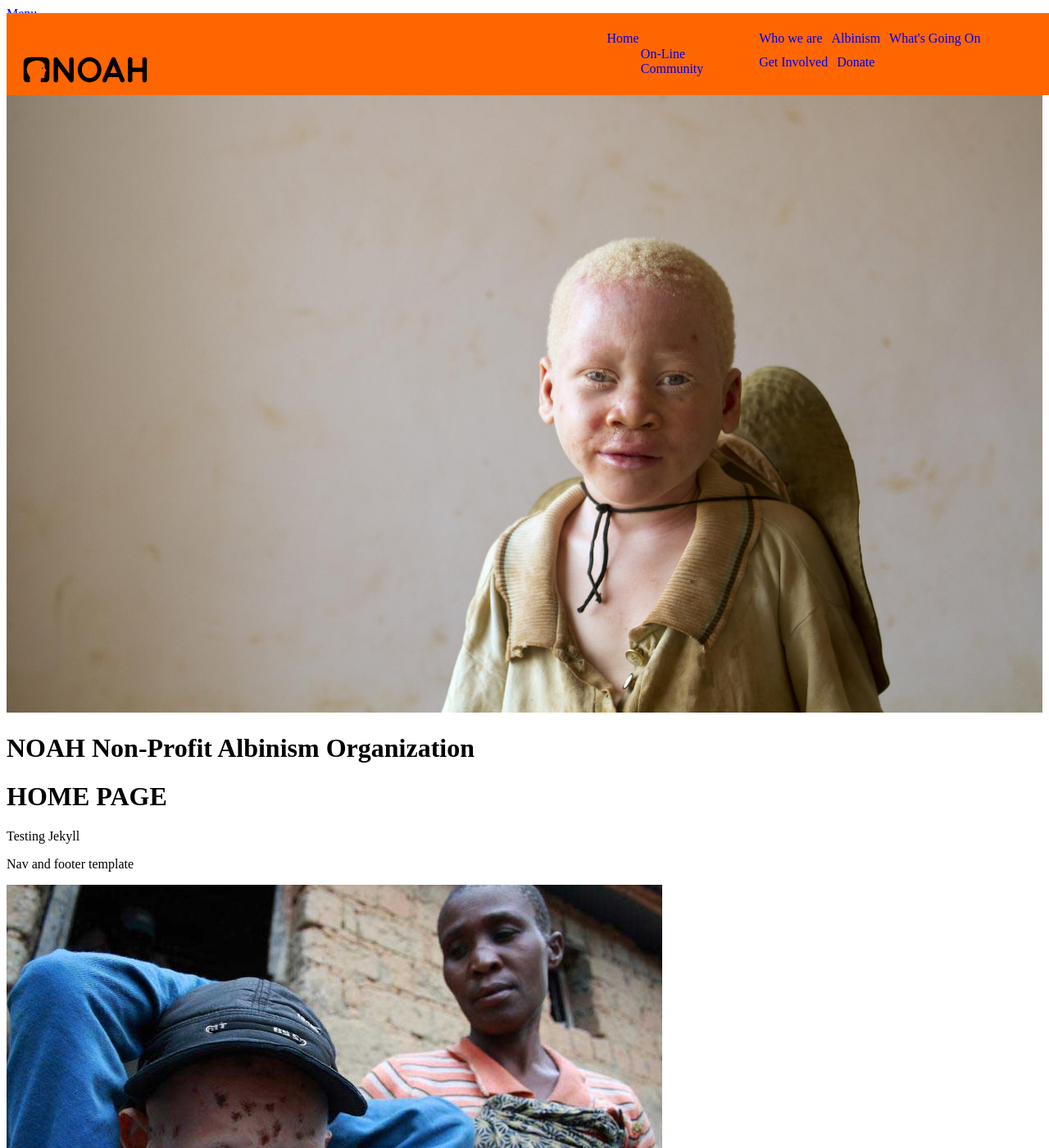
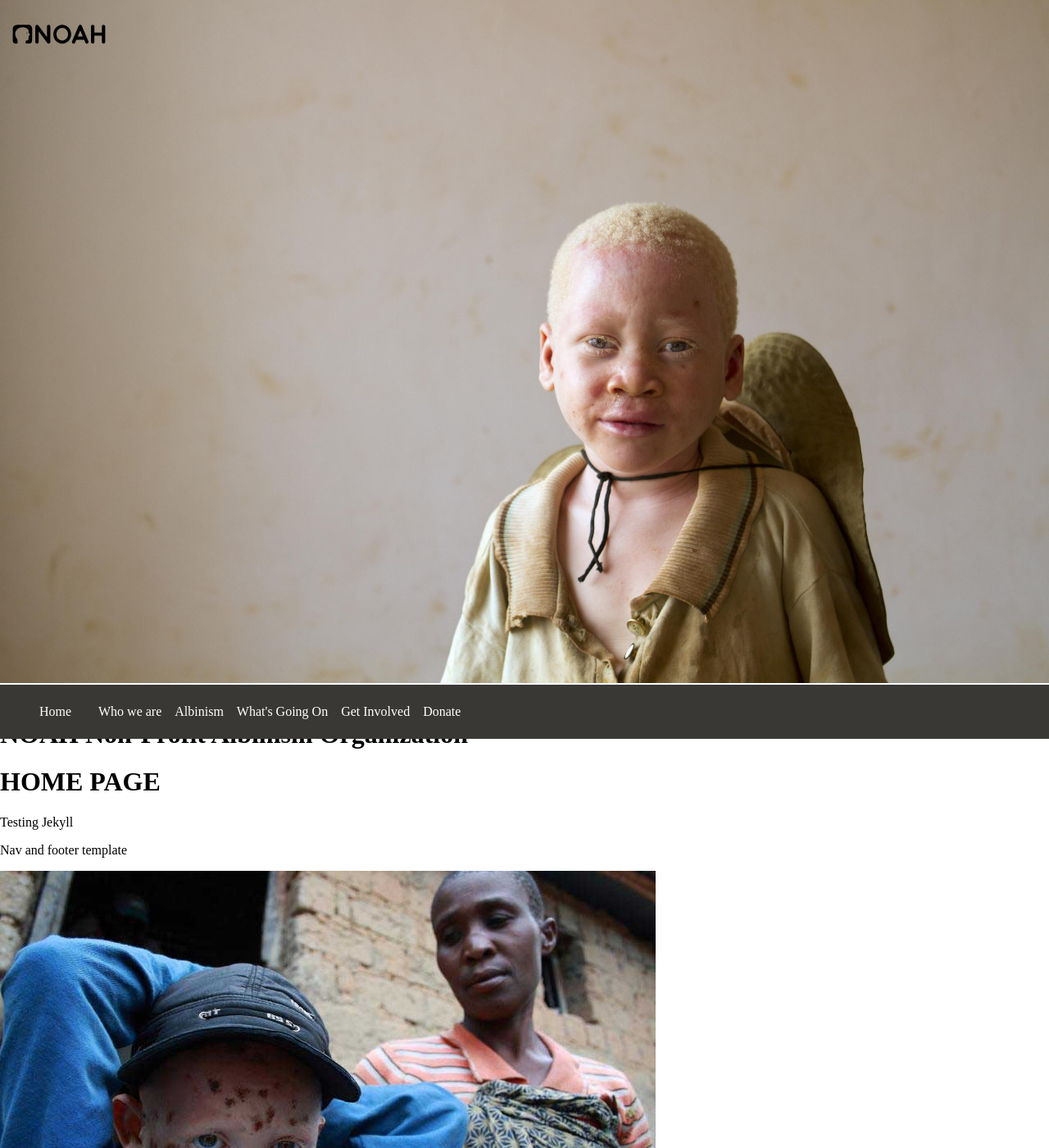
Before and after one commit to lorefranko/noah-albinism, a Jekyll site: the page built from index.html, in a window 1280 px wide and 1400 px high. Shown: the whole window at 82% size. Built offline with Jekyll 4.4.1, drawn with Linux system fonts in a browser that asks for light colours; nearby versions of some CDN libraries; Markdown is read by kramdown in place of the engine named in the settings.

Commit message:
refactor (main.css) update header and nav styling
Updated nav color, and position.
Landing photo in header full width.

```diff
--- a/_includes/nav.html
+++ b/_includes/nav.html
@@ -1,11 +1,9 @@
 
  <nav id="{{include.navid}}">
- 	   <a href="#top"><img class="logo" src="images/logo-noah.svg" alt="logo"></a>
-
        <ul class="ul-nav-width">
         <li><a href="{{site.baseurl}}/index.html" class="{% if page.url == '/index.html' %}current{% endif %}">Home</a>
 					<ul>
-						<li><a href="{{site.baseurl}}/community.html" class="{% if page.url == '/community.html' %}current{% endif %}">On-Line Community</a></li>
+						<li><a href="{{site.baseurl}}/community.html" class="{% if page.url == '/community.html' %}current{% endif %} subs">On-Line Community</a></li>
 					</ul>
         </li>
 
--- a/_layouts/default.html
+++ b/_layouts/default.html
@@ -11,12 +11,12 @@
 <body>
   <div>
 	<header>
+    <a href="#top"><img class="logo" src="images/logo-noah.svg" alt="logo"></a>
+    <img class="main-photo" src="images/angel.jpg" alt="homeangel">
     {% include nav.html navid='my-menu' %}
     <a href="#menu" id="my-button">Menu</a>
 
     {% include nav.html navid='full-width-menu' %}
-		<img class="main-photo" src="images/angel.jpg" alt="homeangel">
-
 	</header>
 
   {{content}}
--- a/css/style.css
+++ b/css/style.css
@@ -113,41 +113,50 @@
 
 /* '' */
 /* line 1, /Users/LorenaFranco/Documents/GDx6/Interactive 5/noah-albinism/scss/components/main */
+body {
+  margin: 0; }
+
+/* line 5, /Users/LorenaFranco/Documents/GDx6/Interactive 5/noah-albinism/scss/components/main */
 .ul-nav-width li {
   list-style-type: none;
-  font-family: 'futura' sans-serif;
-  display: inline-block;
-  padding: 1%;
+  font-family: 'helvetica' sans-serif;
+  display: block;
+  padding: 8px;
   float: left; }
-  /* line 7, /Users/LorenaFranco/Documents/GDx6/Interactive 5/noah-albinism/scss/components/main */
+  /* line 11, /Users/LorenaFranco/Documents/GDx6/Interactive 5/noah-albinism/scss/components/main */
   .ul-nav-width li:hover {
     background-color: red; }
 
-/* line 12, /Users/LorenaFranco/Documents/GDx6/Interactive 5/noah-albinism/scss/components/main */
-.ul-nav-width {
-  float: right; }
-
-/* line 15, /Users/LorenaFranco/Documents/GDx6/Interactive 5/noah-albinism/scss/components/main */
+/* line 16, /Users/LorenaFranco/Documents/GDx6/Interactive 5/noah-albinism/scss/components/main */
 a {
   text-decoration: none; }
 
-/* line 19, /Users/LorenaFranco/Documents/GDx6/Interactive 5/noah-albinism/scss/components/main */
+/* line 20, /Users/LorenaFranco/Documents/GDx6/Interactive 5/noah-albinism/scss/components/main */
+.subs {
+  display: none; }
+
+/* line 24, /Users/LorenaFranco/Documents/GDx6/Interactive 5/noah-albinism/scss/components/main */
 #full-width-menu {
-  margin-top: -10px;
-  position: fixed;
+  margin-top: -20px;
+  position: absolute;
   width: 100%;
-  background: #ff6600; }
-
-/* line 26, /Users/LorenaFranco/Documents/GDx6/Interactive 5/noah-albinism/scss/components/main */
+  background-color: #3a3835; }
+  /* line 29, /Users/LorenaFranco/Documents/GDx6/Interactive 5/noah-albinism/scss/components/main */
+  #full-width-menu a {
+    color: #fff; }
+
+/* line 34, /Users/LorenaFranco/Documents/GDx6/Interactive 5/noah-albinism/scss/components/main */
 .logo {
-  width: 200px;
+  width: 150px;
   position: absolute;
   float: left;
-  padding-right: 20px; }
-
-/* line 33, /Users/LorenaFranco/Documents/GDx6/Interactive 5/noah-albinism/scss/components/main */
+  margin-left: 0;
+  margin-top: -10px; }
+
+/* line 42, /Users/LorenaFranco/Documents/GDx6/Interactive 5/noah-albinism/scss/components/main */
 .main-photo {
-  width: 100%; }
+  width: 100%;
+  margin-top: -20px; }
 
 /*
   jQuery.mmenu CSS
```
Also changed, not shown: scss/components/_main.scss (+23 -13 lines), 1 other file.
